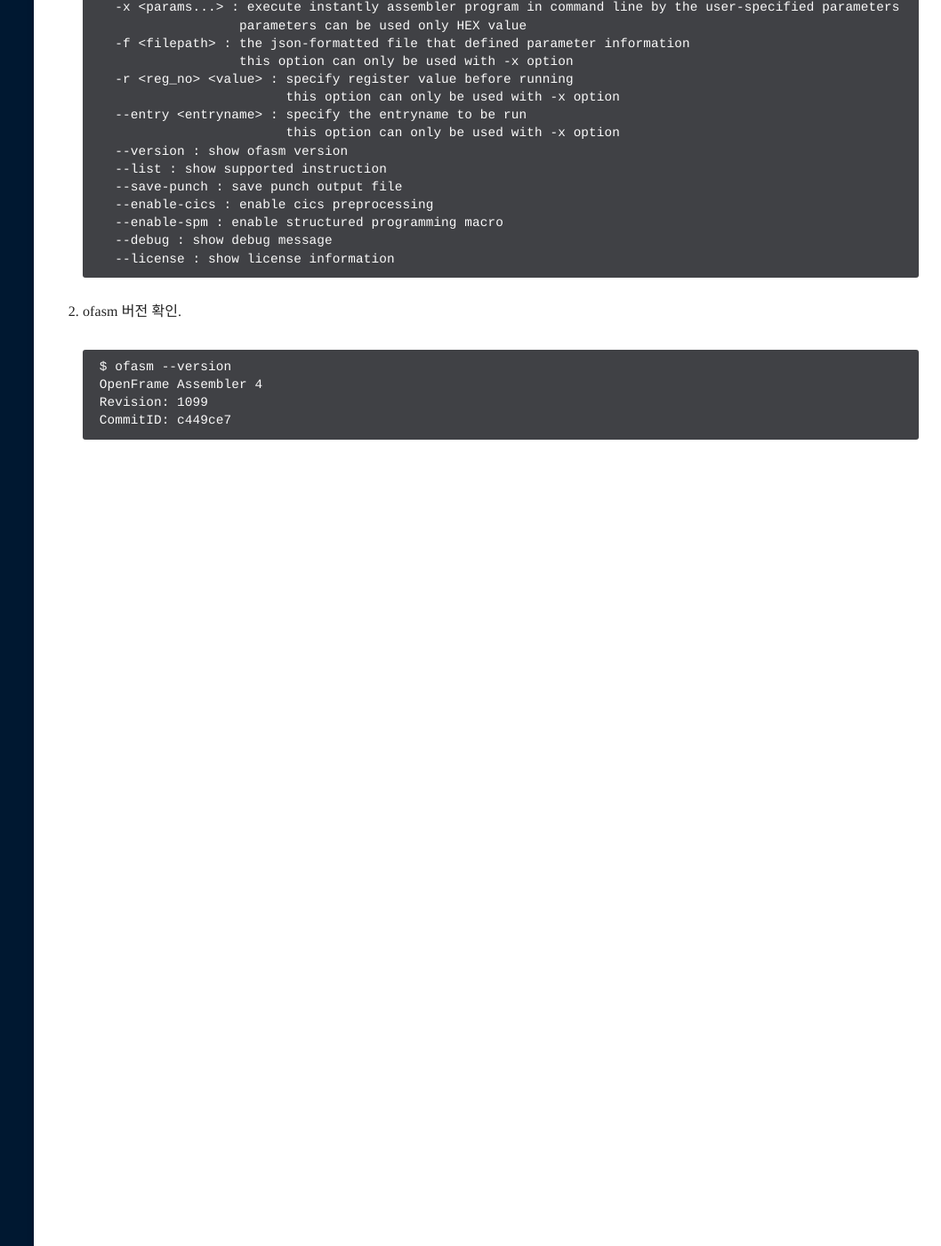
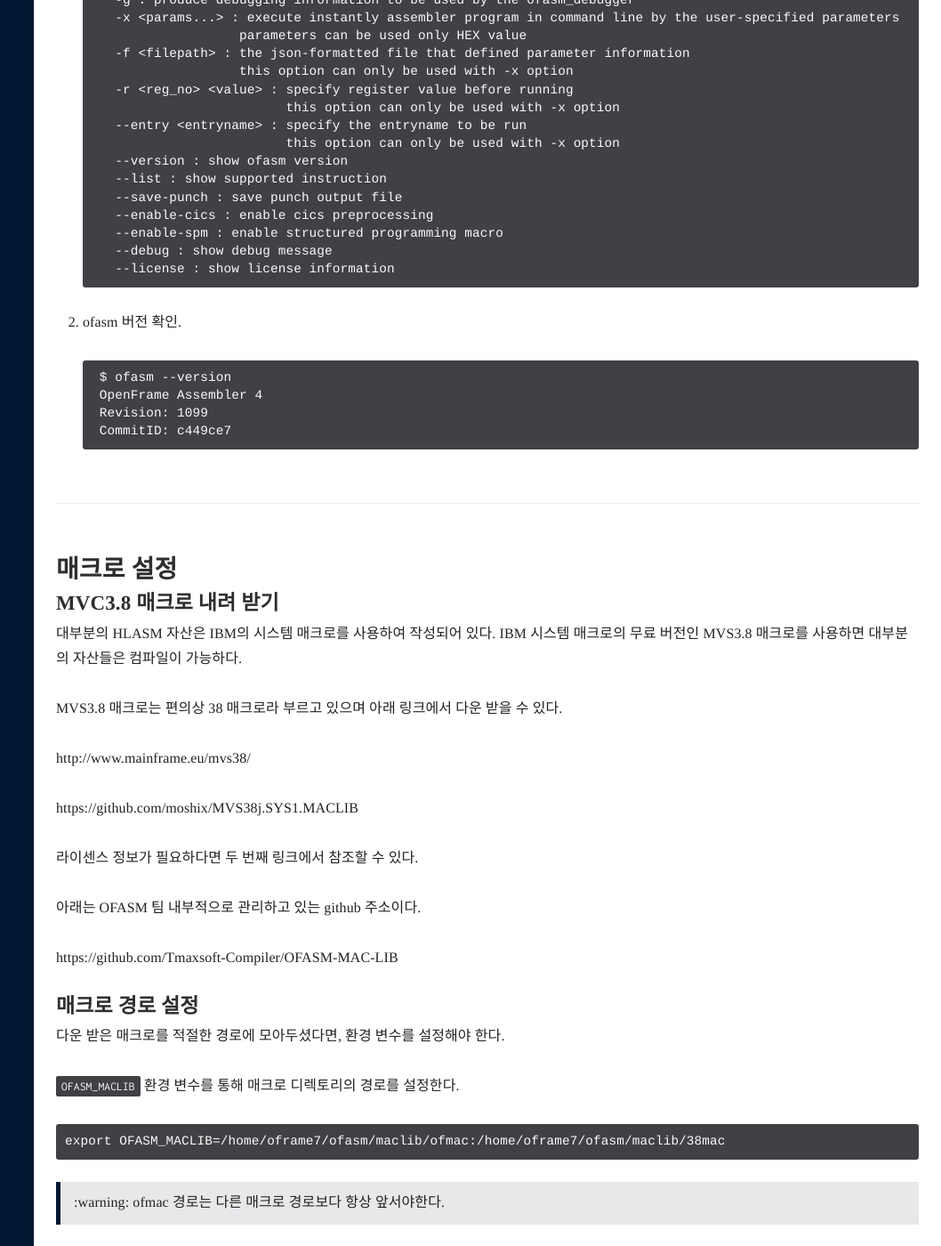
Before and after one commit to Tmaxsoft-Compiler/OFASM-Analyze-Manual, a Jekyll site: the page built from _docs/1_OFASM Novice Engineer/1_Tutorial_env.md, in a window 1280 px wide and 1400 px high, scrolled down 1804 px. Shown: the whole window at 89% size, without its empty margins (222-1280 px from the left). Built offline with Jekyll 4.4.1, drawn with Linux system fonts in a browser that asks for light colours; some of the changed text lies outside the part shown.

Commit message:
매크로 설정 방법 추가

````diff
--- a/_docs/1_OFASM Novice Engineer/1_Tutorial_env.md
+++ b/_docs/1_OFASM Novice Engineer/1_Tutorial_env.md
@@ -9,7 +9,9 @@ order: 1
 - [환경 구성](#환경-구성)
   - [설치](#설치)
   - [설치 확인](#설치-확인)
-
+  - [매크로 설정](#매크로-설정)
+    - [MVC3.8 매크로 내려 받기](#MVC3-8-매크로-내려-받기)
+    - [매크로 경로 설정](#매크로-경로-설정)
 ---
 
 ## 환경 구성
@@ -80,3 +82,32 @@ order: 1
         OpenFrame Assembler 4
         Revision: 1099
         CommitID: c449ce7
+
+### 매크로 설정
+#### MVC3.8 매크로 내려 받기
+
+대부분의 HLASM 자산은 IBM의 시스템 매크로를 사용하여 작성되어 있다. IBM 시스템 매크로의 무료 버전인 MVS3.8 매크로를 사용하면 대부분의 자산들은 컴파일이 가능하다.
+
+MVS3.8 매크로는 편의상 38 매크로라 부르고 있으며 아래 링크에서 다운 받을 수 있다.
+
+http://www.mainframe.eu/mvs38/
+
+https://github.com/moshix/MVS38j.SYS1.MACLIB
+
+라이센스 정보가 필요하다면 두 번째 링크에서 참조할 수 있다.
+
+아래는 OFASM 팀 내부적으로 관리하고 있는 github 주소이다.
+
+https://github.com/Tmaxsoft-Compiler/OFASM-MAC-LIB
+
+#### 매크로 경로 설정
+
+다운 받은 매크로를 적절한 경로에 모아두셨다면, 환경 변수를 설정해야 한다.
+
+`OFASM_MACLIB` 환경 변수를 통해 매크로 디렉토리의 경로를 설정한다.
+
+```
+export OFASM_MACLIB=/home/oframe7/ofasm/maclib/ofmac:/home/oframe7/ofasm/maclib/38mac
+```
+
+> :warning: ofmac 경로는 다른 매크로 경로보다 항상 앞서야한다.
````
